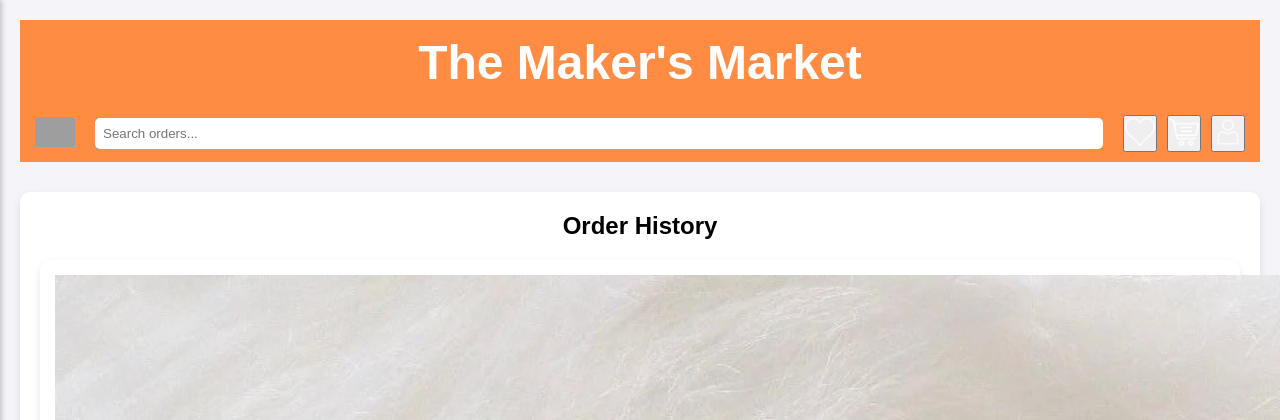
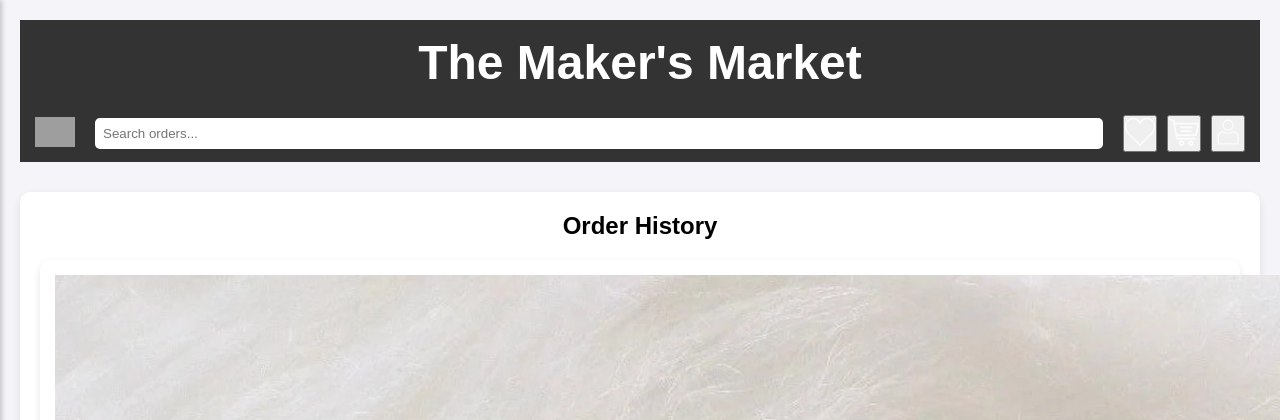
Before and after one commit to illinai/E-Commerce_Store, a PHP site: page /orders.html in a window 1280 px wide; the page is wider, and only the part inside the window is pictured. Shown: the top 420 px of that part. Run offline with PHP 8.4, Linux system fonts and the light colour scheme; grey boxes are pictures that could not be loaded.

Commit message:
changed color scheme of the buyers-frontend page to black #333

```diff
--- a/buyers-frontend/buyers.html
+++ b/buyers-frontend/buyers.html
@@ -21,7 +21,7 @@
             </button>
             <div id="sidebar" class="menu-content">
                 <button class="close-menu" onclick="toggleMenu()">×</button>
-                <a href="buyers.html">Home</a>
+                <a href="buyers.html" class="active">Home</a>
                 <a href="wishlist.html">Wishlist</a>
                 <a href="cart.html">Cart</a>
                 <a href="orders.html">Orders</a>
@@ -32,7 +32,7 @@
 
         <!-- Search Bar -->
         <div class="search-bar">
-            <input type="text" placeholder="Search...">
+            <input type="text" id="search" placeholder="Search...">
         </div>
 
         <!-- Right-side buttons -->
--- a/buyers-frontend/css/buyers.css
+++ b/buyers-frontend/css/buyers.css
@@ -13,7 +13,7 @@ body {
 
 /* Header Section */
 .header1 {
-    background: #ff8c42;
+    background: #333;
     color: white;
     padding: 15px;
     text-align: center;
@@ -25,7 +25,7 @@ body {
     display: flex;
     align-items: center;
     justify-content: space-between;
-    background: #ff8c42;
+    background: #333;
     padding: 10px 15px;
     color: white;
 }
@@ -37,7 +37,7 @@ body {
     top: 0;
     width: 250px;
     height: 100vh;
-    background: #ff6b6b;
+    background: #333;
     color: white;
     box-shadow: 2px 0 5px rgba(0, 0, 0, 0.2);
     transition: left 0.3s ease-in-out;
```
